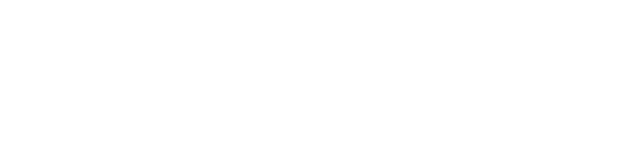
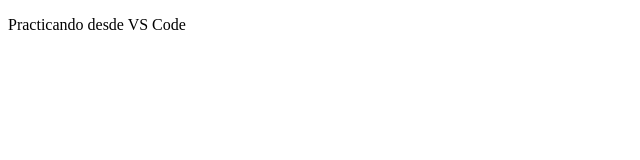
Before and after one commit to IMARTIN2811/git-mi-primer-demo, a plain HTML site: page index.html in a window 1280 px wide. Shown: the whole page, without its empty margins (0-640 px from the left). Drawn offline with Linux system fonts and the light colour scheme.

Commit message:
Commit de index desde VS Code

```diff
--- a/index.html
+++ b/index.html
@@ -3,10 +3,14 @@
 <head>
     <meta charset="UTF-8">
     <meta name="viewport" content="width=device-width, initial-scale=1.0">
-    <title>Mi primer pagina</title>
+    <title>Practicando con GIT desde VS Code</title>
 </head>
 <body>
-
+    <div>
+        <p>
+            Practicando desde VS Code
+        </p>
+    </div>
 </body>
 </html>
 <script></script>
```
Also changed, not shown: 1 other file.
